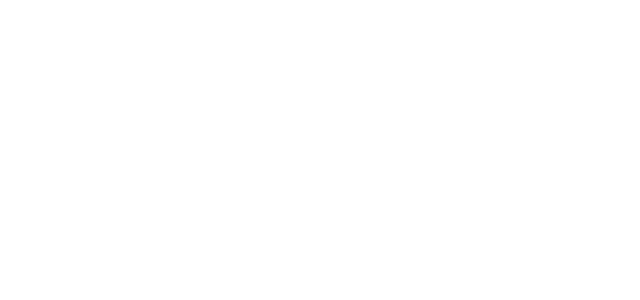
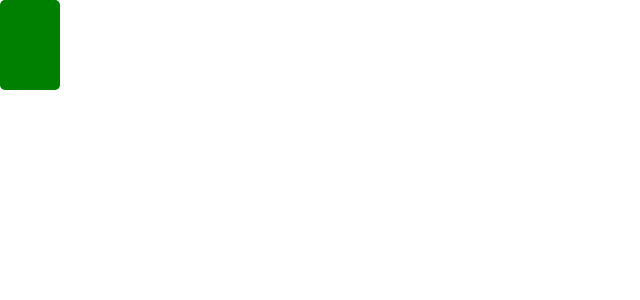
Before and after one commit to johnisahamster/solitaire-engine, an Angular app in the folder ng-solitaire-engine/: page / in a window 1280 px wide. Shown: the top 300 px of the page, without its empty margins (0-640 px from the left). Built offline with nearby package versions, Linux system fonts and the light colour scheme.

Commit message:
feat: make draggable card element

```diff
--- a/ng-solitaire-engine/package.json
+++ b/ng-solitaire-engine/package.json
@@ -25,7 +25,7 @@
   },
   "devDependencies": {
     "@angular/build": "^20.0.0",
-    "@angular/cli": "^20.0.0",
+    "@angular/cli": "^20.0.5",
     "@angular/compiler-cli": "^20.0.0",
     "@types/jasmine": "~5.1.0",
     "jasmine-core": "~5.7.0",
--- a/ng-solitaire-engine/src/app/app.html
+++ b/ng-solitaire-engine/src/app/app.html
@@ -6,12 +6,7 @@
 <!-- * * * * * * * * * Delete the template below * * * * * * * * * -->
 <!-- * * * * * * * to get started with your project! * * * * * * * -->
 <!-- * * * * * * * * * * * * * * * * * * * * * * * * * * * * * * * -->
-
-<main class="main">
-  <div class="content">
-
-  </div>
-</main>
+<se-card></se-card>
 
 <!-- * * * * * * * * * * * * * * * * * * * * * * * * * * * * * * * * -->
 <!-- * * * * * * * * * * * The content above * * * * * * * * * * * * -->
--- a/ng-solitaire-engine/src/app/app.ts
+++ b/ng-solitaire-engine/src/app/app.ts
@@ -1,12 +1,20 @@
 import { Component } from '@angular/core';
 import { RouterOutlet } from '@angular/router';
+import { Card } from '../app/components/_primitives/card/card';
 
 @Component({
   selector: 'app-root',
-  imports: [RouterOutlet],
+  imports: [
+    RouterOutlet,
+    Card
+  ],
   templateUrl: './app.html',
   styleUrl: './app.scss'
 })
 export class App {
+  constructor () {
+
+  }
+
   protected title = 'ng-solitaire-engine';
 }
--- a/ng-solitaire-engine/src/app/components/_primitives/card/card.html
+++ b/ng-solitaire-engine/src/app/components/_primitives/card/card.html
@@ -1 +1,3 @@
-<p>card works!</p>
+<canvas #cardcanvas cdkDrag>
+    You don't have the canvas tag activated.
+</canvas>
--- a/ng-solitaire-engine/src/app/components/_primitives/card/card.scss
+++ b/ng-solitaire-engine/src/app/components/_primitives/card/card.scss
@@ -0,0 +1,6 @@
+canvas {
+    background-color: rgb(0, 128, 0);
+    height: 90px;
+    width: 60px;
+    border-radius: 5px;
+}
--- a/ng-solitaire-engine/src/app/components/_primitives/card/card.ts
+++ b/ng-solitaire-engine/src/app/components/_primitives/card/card.ts
@@ -1,26 +1,22 @@
-import { Component, Inject, InjectionToken } from '@angular/core';
-
-export const FACE_DOWN_TOKEN = new InjectionToken<boolean>('FACE_DOWN_TOKEN');
+import { ReturnStatement } from '@angular/compiler';
+import { Component, ElementRef, Input, ViewChild } from '@angular/core';
+import { CdkDrag } from '@angular/cdk/drag-drop';
 
 @Component({
-  selector: 'app-card',
-  imports: [],
+  selector: 'se-card',
+  imports: [CdkDrag],
   templateUrl: './card.html',
   styleUrl: './card.scss'
 })
 export class Card {
-  private suit : CardSuit;
-  private number : CardNumber;
-  @Inject(FACE_DOWN_TOKEN) private faceDown : boolean;
+  @Input() suit! : CardSuit;
+  @Input() number! : CardNumber;
+  @Input() faceDown : boolean = true;
 
-  constructor(
-    suit : CardSuit,
-    number : CardNumber,
-    @Inject(FACE_DOWN_TOKEN) faceDown : boolean = true) {
+  @ViewChild('cardcanvas') cardcanvas!: ElementRef<HTMLCanvasElement>;
 
-    this.suit = suit;
-    this.number = number;
-    this.faceDown = faceDown;
+  constructor() {
+
   }
 
   //getters
@@ -52,7 +48,6 @@
   public flipFaceUp() {
     this.faceDown = false;
   }
-
 }
 
 export enum CardSuit {
--- a/ng-solitaire-engine/src/app/components/_primitives/deck/deck.ts
+++ b/ng-solitaire-engine/src/app/components/_primitives/deck/deck.ts
@@ -21,7 +21,7 @@
 
     for (let s = 0; s < 4; s++) {
       for (let n = 1; n <= 13; n++) {
-        new_cards.push(new Card(CardSuit[suits[s]], n));
+        //new_cards.push(new Card(CardSuit[suits[s]], n));
       }
     }
 
```
Also changed, not shown: ng-solitaire-engine/src/app/components/_primitives/card/card-utils.ts (added, +23 -0 lines), 2 other files (tests, documents, lock files or other folders).
